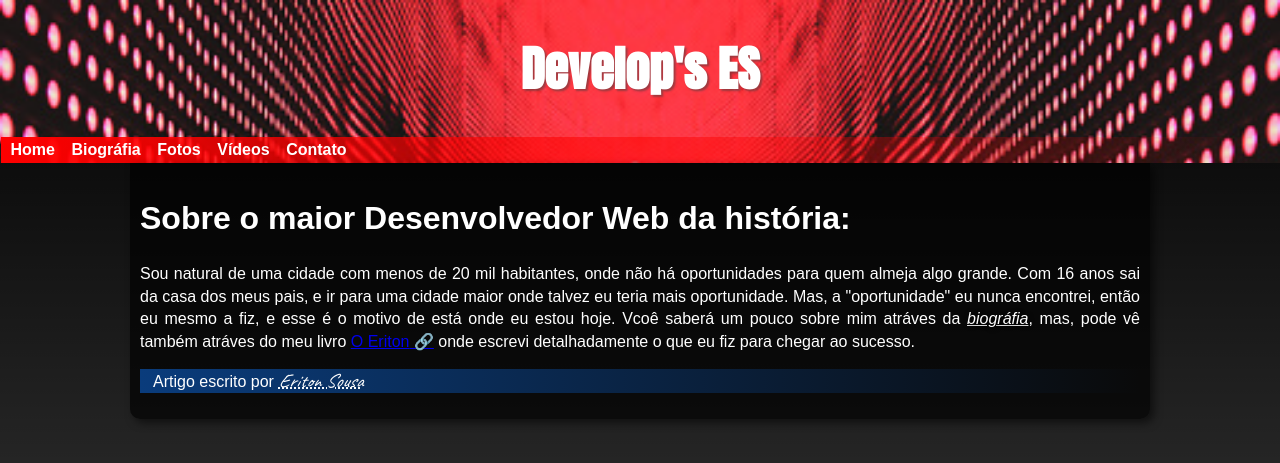
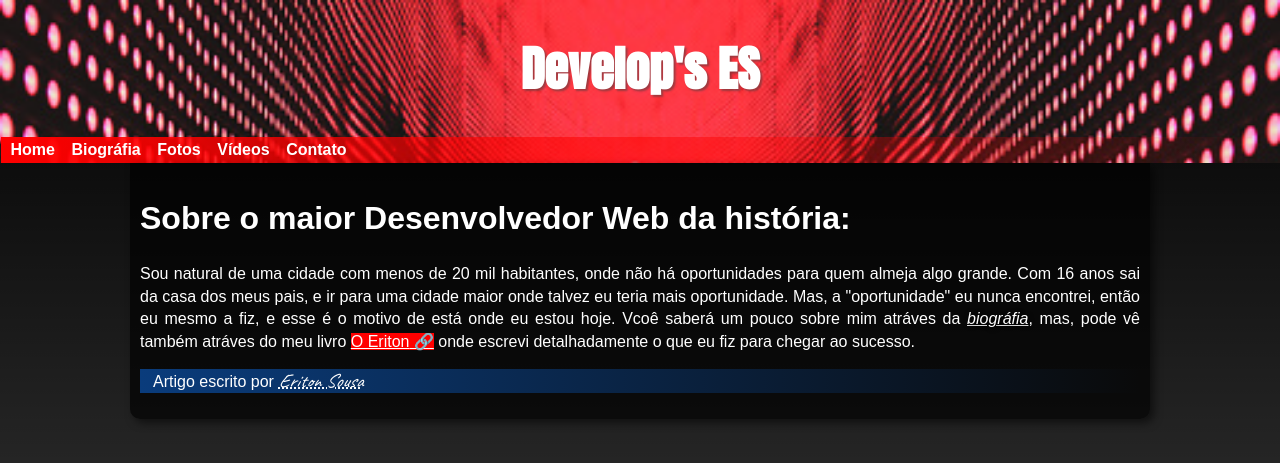
Before and after one commit to eritonsousa/teste, a plain HTML site: page index.html in a window 1280 px wide. Shown: the top 463 px of the page. Drawn offline with Linux system fonts and the light colour scheme; a web font is replaced by a local one.

Commit message:
cor de fundo do livro

```diff
--- a/style.css
+++ b/style.css
@@ -156,3 +156,8 @@ footer > p {
 #biografia p {
     line-height: 2em;
 }
+
+a#livro {
+    color: white;
+    background-color: rgb(255, 0, 0);
+}
```
